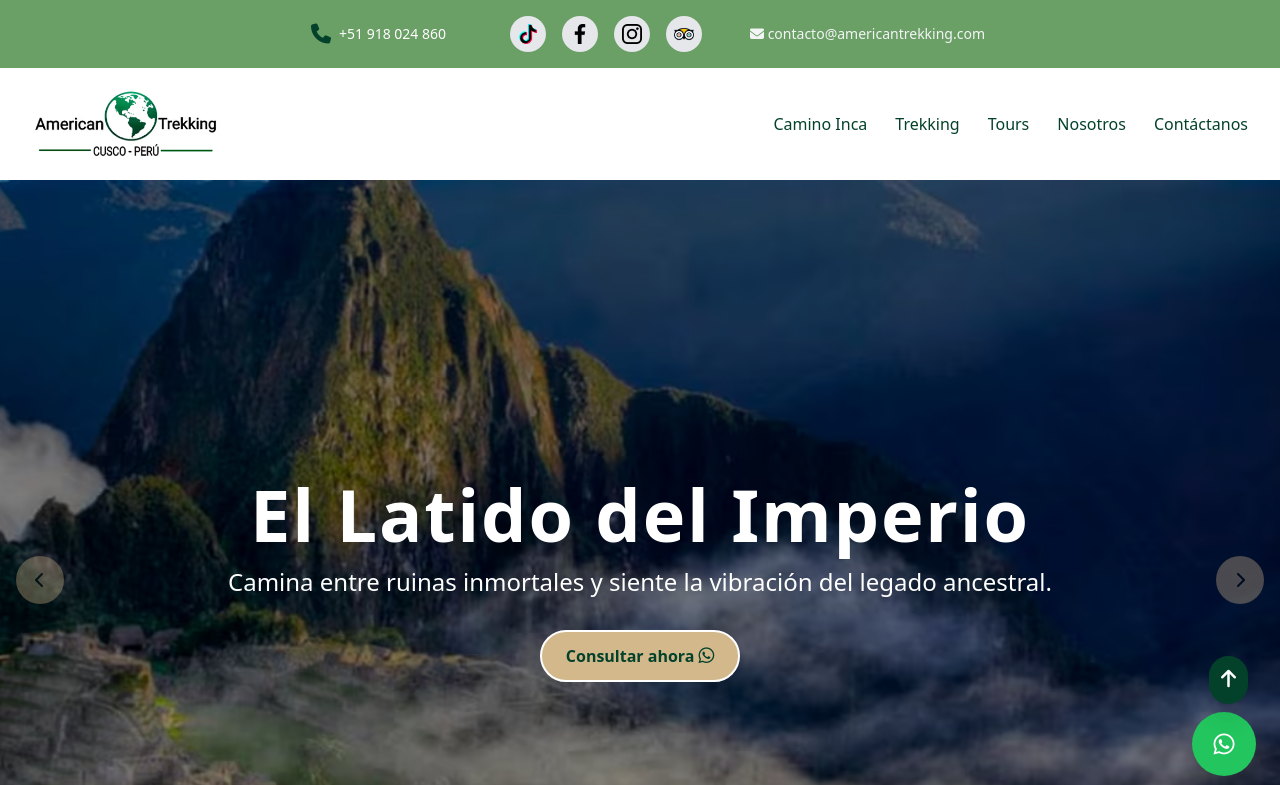
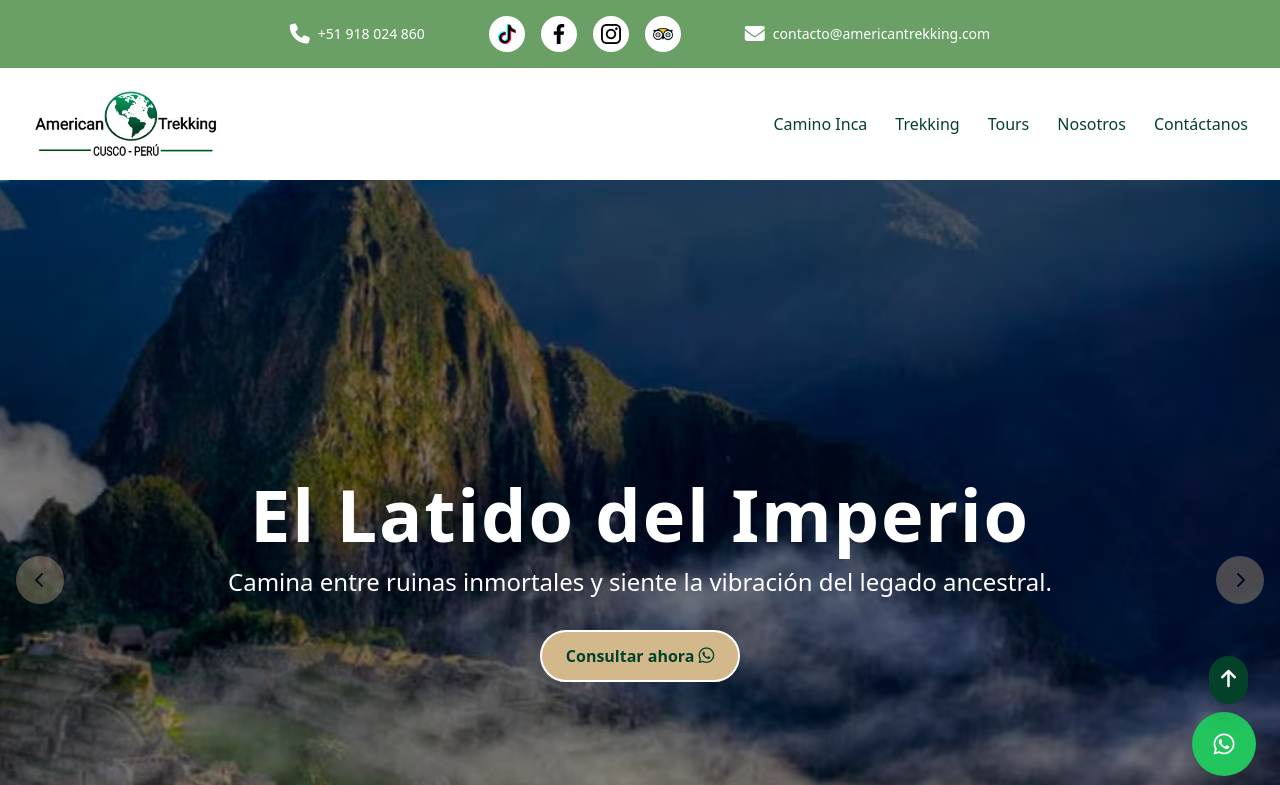
Before and after one commit to rtipiani/americantrekkingcusco, an Astro site: page / in a window 1280 px wide. Shown: the top 785 px of the page. Built offline with nearby package versions, Linux system fonts and the light colour scheme; Astro itself is replaced by a stand-in of ours.

Commit message:
preproducción

```diff
--- a/src/components/TopHeader.astro
+++ b/src/components/TopHeader.astro
@@ -1,31 +1,32 @@
 <section class="bg-olive hidden md:flex md:items-center md:justify-center md:py-4 md:px-8">
     <div class="flex items-center space-x-12 text-sm">
         <div>
-            <a href="tel:+51918024860" class="text-white hover:text-gray-300 hover:underline focus:outline-none focus:ring-2 focus:ring-gray-300 rounded flex items-center gap-2 py-2 px-4" aria-label="Llamar al número +51 918 024 860">
-                <i class="fas fa-phone text-xl text-primary"></i>
+            <a href="tel:+51918024860" class="text-white hover:underline focus:outline-none focus:ring-2 focus:ring-gray-100 rounded flex items-center gap-2 py-2 px-4" aria-label="Llamar al número +51 918 024 860">
+                <i class="fas fa-phone text-xl text-white"></i>
                 <span class="sr-only">Llámanos:</span>
                 +51 918 024 860
             </a>
         </div>
 
         <div class="flex space-x-4 text-xl">
-            <a href="https://www.tiktok.com" target="_blank" rel="noopener noreferrer" class="bg-gray-200 p-2 rounded-full flex items-center justify-center w-9 h-9 hover:bg-gray-300 focus:outline-none focus:ring-2 focus:ring-gray-400 transition" aria-label="Abrir perfil de TikTok en una nueva pestaña">
+            <a href="https://www.tiktok.com" target="_blank" rel="noopener noreferrer" class="bg-white p-2 rounded-full flex items-center justify-center w-9 h-9 hover:bg-gray-100 focus:outline-none focus:ring-2 focus:ring-gray-100 transition" aria-label="Abrir perfil de TikTok en una nueva pestaña">
                 <img src="/images/tik-tok.avif" alt="Logo de TikTok" class="inline-block w-5 h-5" />
             </a>
-            <a href="https://www.facebook.com" target="_blank" rel="noopener noreferrer" class="bg-gray-200 p-2 rounded-full flex items-center justify-center w-9 h-9 hover:bg-gray-300 focus:outline-none focus:ring-2 focus:ring-gray-400 transition" aria-label="Abrir perfil de Facebook en una nueva pestaña">
+            <a href="https://www.facebook.com" target="_blank" rel="noopener noreferrer" class="bg-white p-2 rounded-full flex items-center justify-center w-9 h-9 hover:bg-gray-100 focus:outline-none focus:ring-2 focus:ring-gray-100 transition" aria-label="Abrir perfil de Facebook en una nueva pestaña">
                 <img src="/images/facebook.avif" alt="Logo de Facebook" class="inline-block w-5 h-5" />
             </a>
-            <a href="https://www.instagram.com" target="_blank" rel="noopener noreferrer" class="bg-gray-200 p-2 rounded-full flex items-center justify-center w-9 h-9 hover:bg-gray-300 focus:outline-none focus:ring-2 focus:ring-gray-400 transition" aria-label="Abrir perfil de Instagram en una nueva pestaña">
+            <a href="https://www.instagram.com" target="_blank" rel="noopener noreferrer" class="bg-white p-2 rounded-full flex items-center justify-center w-9 h-9 hover:bg-gray-100 focus:outline-none focus:ring-2 focus:ring-gray-100 transition" aria-label="Abrir perfil de Instagram en una nueva pestaña">
                 <img src="/images/instagram.avif" alt="Logo de Instagram" class="inline-block w-5 h-5" />
             </a>
-            <a href="https://www.tripadvisor.com" target="_blank" rel="noopener noreferrer" class="bg-gray-200 p-2 rounded-full flex items-center justify-center w-9 h-9 hover:bg-gray-300 focus:outline-none focus:ring-2 focus:ring-gray-400 transition" aria-label="Abrir perfil de TripAdvisor en una nueva pestaña">
+            <a href="https://www.tripadvisor.com" target="_blank" rel="noopener noreferrer" class="bg-white p-2 rounded-full flex items-center justify-center w-9 h-9 hover:bg-gray-100 focus:outline-none focus:ring-2 focus:ring-gray-100 transition" aria-label="Abrir perfil de TripAdvisor en una nueva pestaña">
                 <img src="/images/tripadvisor.avif" alt="Logo de TripAdvisor" class="inline-block w-5 h-5" />
             </a>
         </div>
 
         <div>
-            <a href="mailto:contacto@americantrekking.com" class="text-gray-100 hover:underline hover:text-gray-300" aria-label="Enviar un correo a contacto@americantrekking.com">
-                <i class="fas fa-envelope"></i>
+            <a href="mailto:contacto@americantrekking.com" class="text-white hover:underline focus:outline-none focus:ring-2 focus:ring-gray-100 rounded flex items-center gap-2 py-2 px-4" aria-label="Enviar un correo a contacto@americantrekking.com">
+                <i class="fas fa-envelope text-xl text-white"></i>
+                <span class="sr-only">Escríbenos:</span>
                 contacto@americantrekking.com
             </a>
         </div>
```
